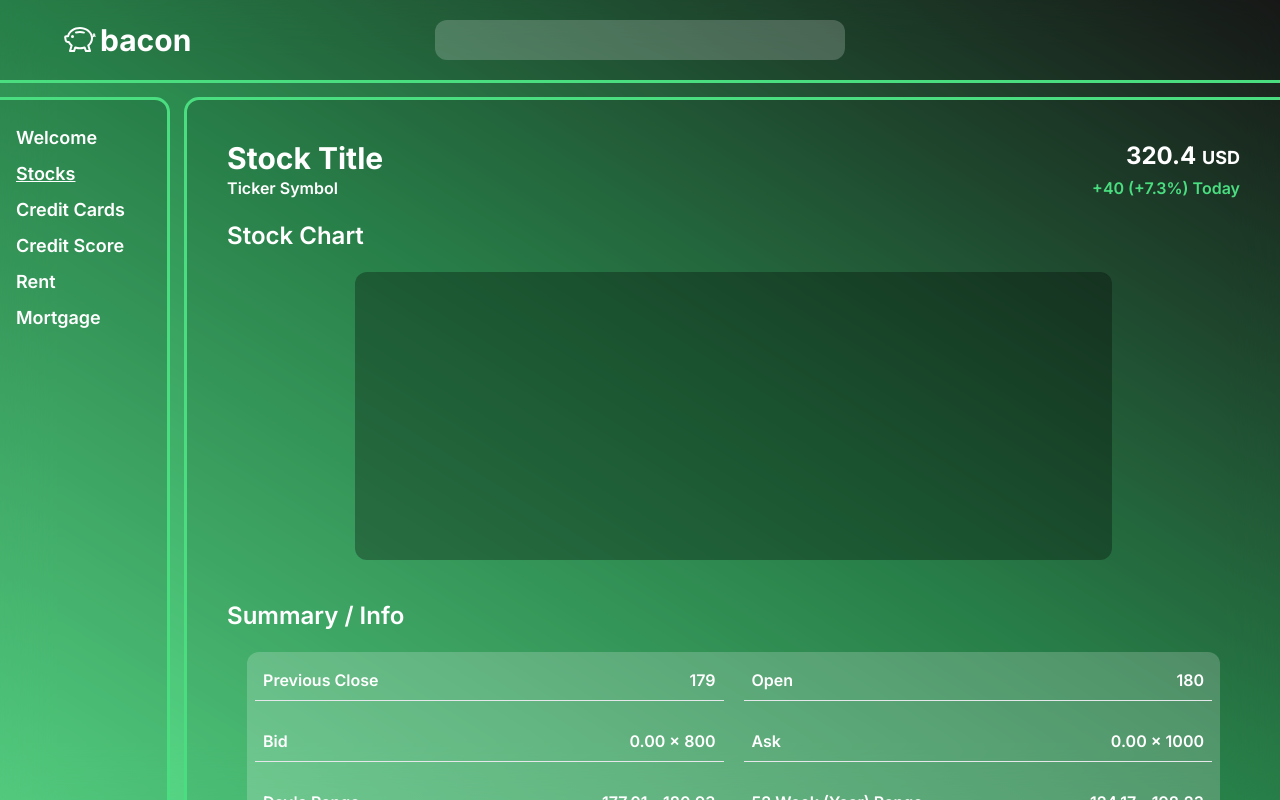
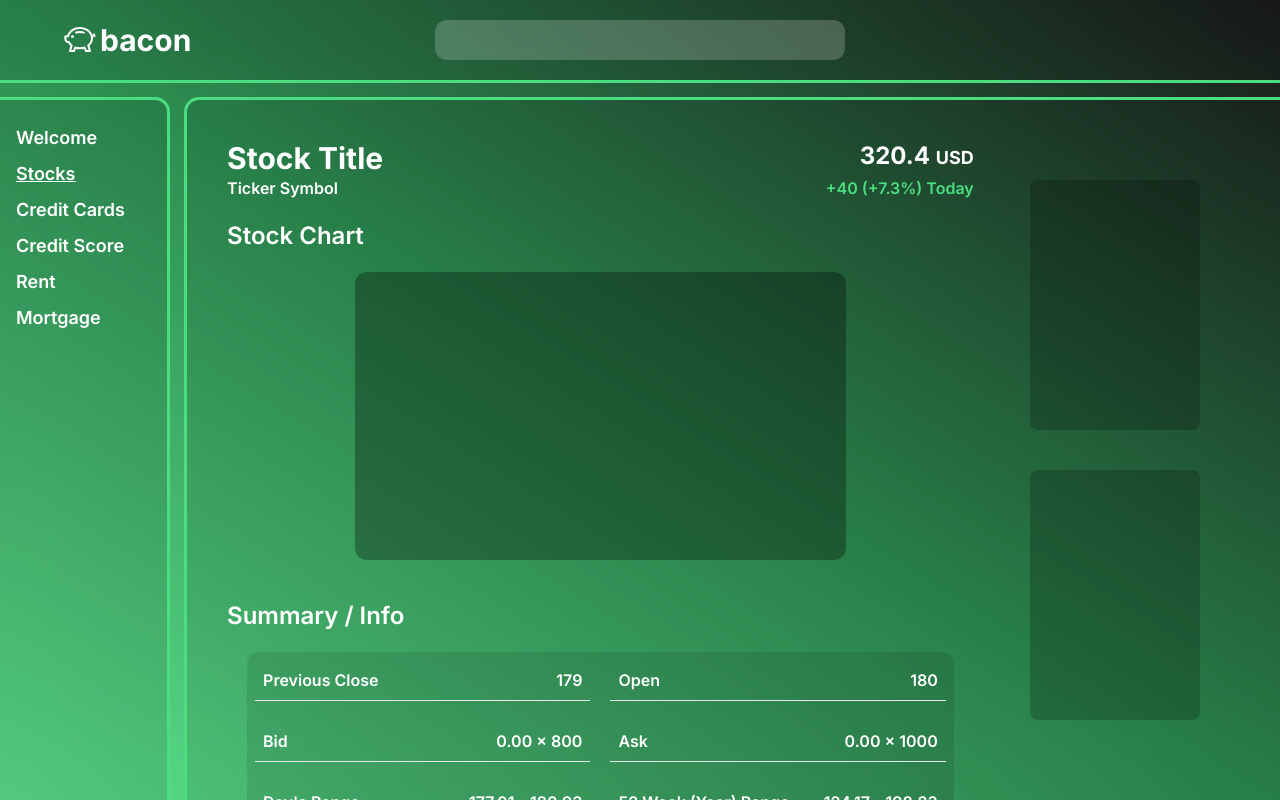
Before and after one commit to davidpierce24/learn-stocks, a Next.js app: page / in a window 1280 px wide. Built offline with nearby package versions, Linux system fonts and the light colour scheme.

Commit message:
add bar and screen size updates

```diff
--- a/app/page.tsx
+++ b/app/page.tsx
@@ -22,7 +22,7 @@ export default function Home() {
         <div className="h-[calc(100%-6.25rem)] w-full flex gap-5">
 
           {/* sidebar */}
-          <div className="h-full w-48 bg-black bg-opacity-10 rounded-tr-xl p-4 outline outline-green-400 ">
+          <div className="hidden md:block h-full w-48 bg-black bg-opacity-10 rounded-tr-xl p-4 outline outline-green-400 ">
             <div className="h-full flex flex-col py-2 gap-2 overflow-y-auto text-white font-semibold text-lg">
 
               <p>Welcome</p>
@@ -36,10 +36,10 @@ export default function Home() {
           </div>
 
           {/* mainbody */}
-          <div className="h-full w-full bg-black bg-opacity-10 rounded-tl-xl outline outline-green-400 flex flex-col p-10 gap-4 overflow-y-auto text-white">
+          <div className="h-full w-full bg-black bg-opacity-10 rounded-tl-xl outline outline-green-400 flex p-10 gap-4 overflow-y-auto text-white">
 
-            {/* title div */}
-            <div className=" bg-white bg-opacity-0 font-semibold">
+            {/* content div*/}
+            <div className="bg-white bg-opacity-0 font-semibold basis-full sm:basis-3/4">
 
               <div className="flex basis-full justify-between">
                 <span className="text-3xl font-bold" >Stock Title</span>
@@ -65,7 +65,7 @@ export default function Home() {
               <div className="pt-10">
                 <span className="text-2xl">Summary / Info</span>
                 <div className="w-full h-20 p-5">
-                  <div className="bg-white bg-opacity-20 rounded-xl p-2 grid sm:grid-cols-1 md:grid-cols-2 gap-5">
+                  <div className="bg-black bg-opacity-10 rounded-xl p-2 grid md:grid-cols-1 lg:grid-cols-2 gap-5">
                     {/* <div className="basis-1/2">
                       <p className="border-b">asdfa</p>
                       <p>asdf</p>
@@ -147,6 +147,15 @@ export default function Home() {
 
             </div>
 
+            <div className="basis-0 sm:basis-1/4 p-10 flex flex-col gap-10">
+              <div className="bg-black bg-opacity-20 rounded-lg h-full w-full">
+
+              </div>
+              <div className="bg-black bg-opacity-20 rounded-lg h-full w-full">
+
+              </div>
+            </div>
+
           </div>
         </div>
       </div>
```
